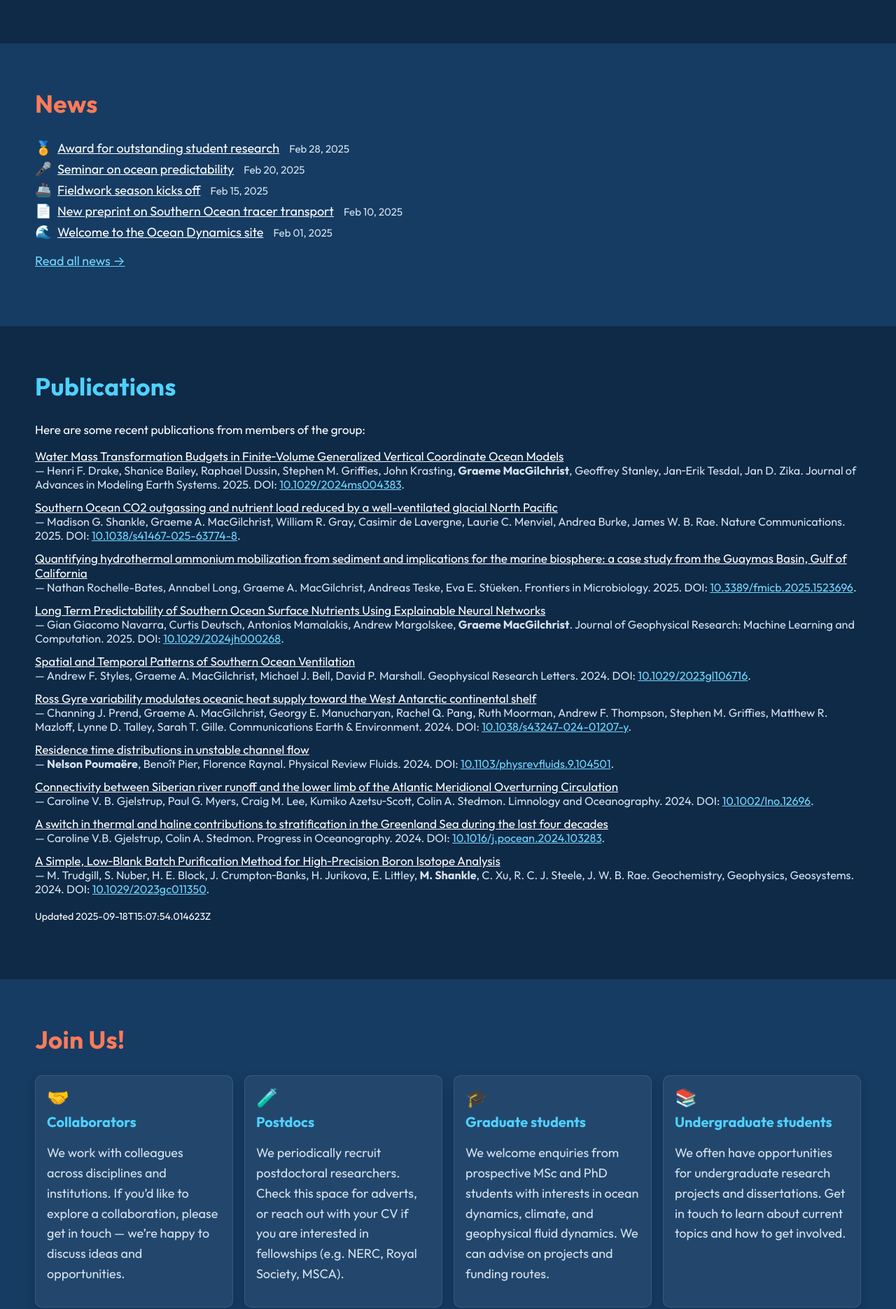
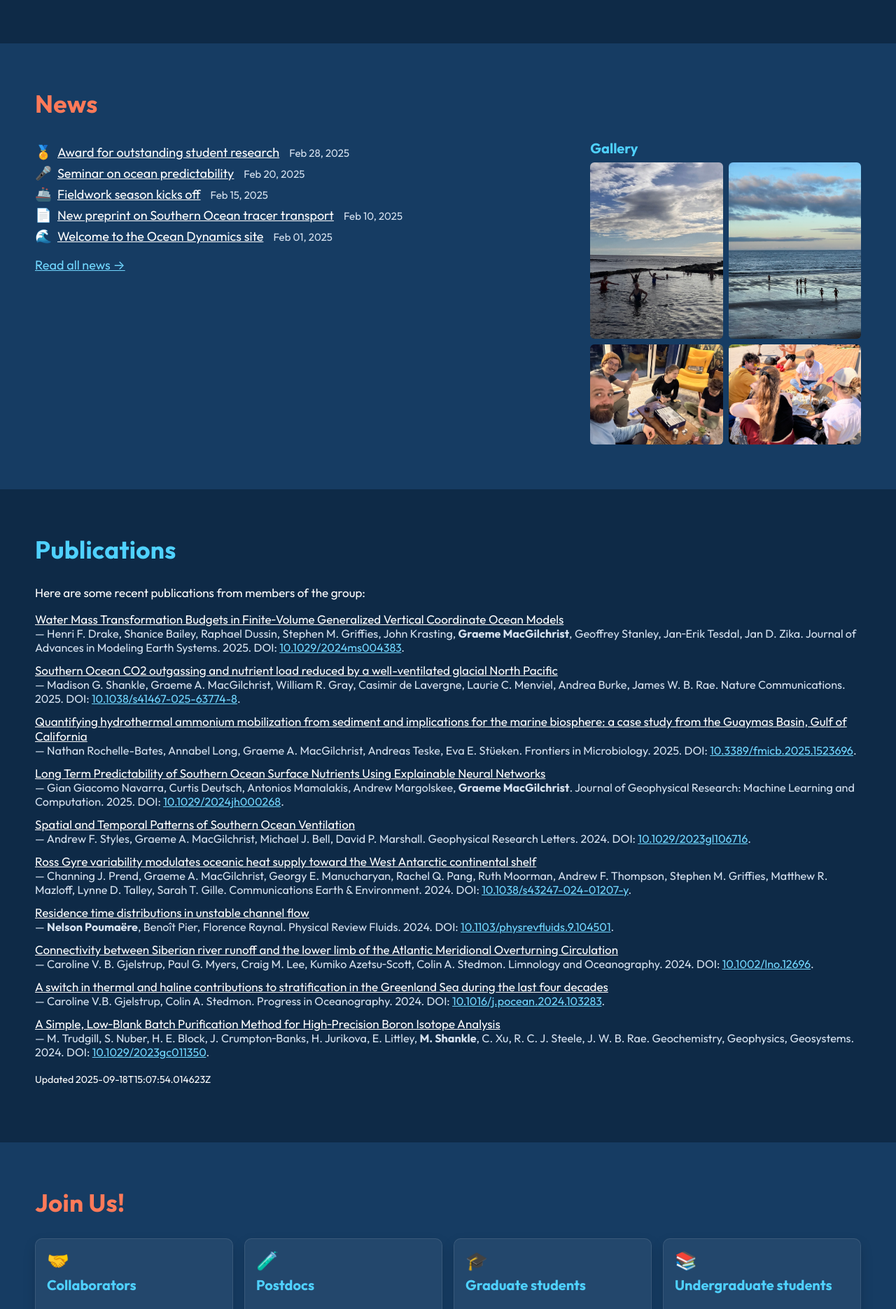
Before and after one commit to ODyn-StAndrews/ODyn-StAndrews.github.io, a Jekyll site: the page built from index.html, in a window 1280 px wide. Shown: the part 4205-6075 px from the top of the page at 70% size. Built offline with Jekyll 4.4.1, drawn with Linux system fonts in a browser that asks for light colours.

Commit message:
News: add sidebar Gallery selecting 6 most recent images from assets/gallery with hover/click captions via lightbox; move media/ images into assets/gallery

```diff
--- a/assets/css/styles.css
+++ b/assets/css/styles.css
@@ -198,11 +198,21 @@ footer { text-align: center; padding: 24px; background: var(--bg-3); }
 }
 
 /* News */
+.news-layout { display: grid; grid-template-columns: 2fr 1fr; gap: 20px; align-items: start; }
 .news-list { list-style: none; padding: 0; margin: 0; }
 .news-list li { display: flex; align-items: baseline; gap: 8px; margin: 6px 0; }
 .news-list .news-emoji { font-size: 1.2rem; }
 .news-list a { color: #fff; text-decoration: underline; }
 .news-list small { color: var(--muted); margin-left: 6px; }
+.gallery-col { align-self: start; }
+.gallery-title { margin: 0 0 8px 0; font-size: 1.25rem; color: var(--accent-1); }
+.gallery-thumbs { display: grid; grid-template-columns: repeat(2, 1fr); gap: 8px; }
+.gallery-thumbs a { position: relative; display: block; border-radius: 6px; overflow: hidden; }
+.gallery-thumbs img { width: 100%; height: 100%; object-fit: cover; display: block; transition: transform 200ms ease; }
+.gallery-thumbs a:hover img { transform: scale(1.03); }
+.gallery-thumbs .thumb-caption { position: absolute; left: 0; right: 0; bottom: 0; padding: 4px 6px; font-size: 0.85rem; color: #fff; background: linear-gradient(to top, rgba(0,0,0,0.6), rgba(0,0,0,0)); opacity: 0; transition: opacity 200ms ease; }
+.gallery-thumbs a:hover .thumb-caption { opacity: 1; }
+@media (max-width: 900px) { .news-layout { grid-template-columns: 1fr; } }
 
 /* Join Us */
 .join-grid { display: grid; grid-template-columns: repeat(auto-fit, minmax(260px, 1fr)); gap: 16px; }
--- a/index.html
+++ b/index.html
@@ -61,6 +61,8 @@ title: Ocean Dynamics @ St Andrews
 
 <section id="news">
   <h2>News</h2>
+  <div class="news-layout">
+  <div class="news-col">
   <ul class="news-list">
     {% assign items = site.collections.news.docs %}
     {% if items == nil %}{% assign items = site.news %}{% endif %}
@@ -81,6 +83,20 @@ title: Ocean Dynamics @ St Andrews
   {% unless items and items.size > 0 %}
     <p>No news yet.</p>
   {% endunless %}
+  </div>
+  <aside class="gallery-col">
+    <h3 class="gallery-title">Gallery</h3>
+    {% assign g = site.data.gallery.items | sort: 'date' | reverse | slice: 0, 6 %}
+    <div class="gallery-thumbs">
+      {% for img in g %}
+        <a href="{{ img.file }}" class="gallery-item" data-caption="{{ img.caption | escape }}" title="{{ img.caption }}">
+          <img src="{{ img.file }}" alt="{{ img.caption }}">
+          <span class="thumb-caption">{{ img.caption }}</span>
+        </a>
+      {% endfor %}
+    </div>
+  </aside>
+  </div>
   </section>
 
 <section id="publications">
```
Also changed, not shown: _data/gallery.yml (added, +13 -0 lines), assets/gallery/64446D78-F37C-4C34-9B2C-A8554827295E_1_102_o.jpeg (added), assets/gallery/742F96D0-A27A-461C-A245-114A31FEAD03_1_105_c.jpeg (added), assets/gallery/D51BE330-6BC9-4A61-A84B-C42D2B1BF23F.jpeg (added), assets/gallery/DB86EFC5-8A74-4D1E-86E0-0A1635038B1B_1_105_c.jpeg (added).
